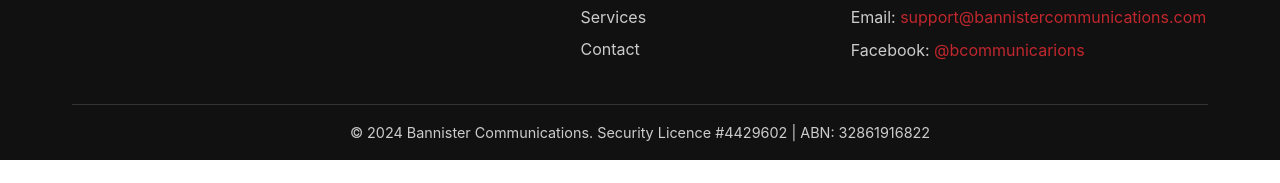
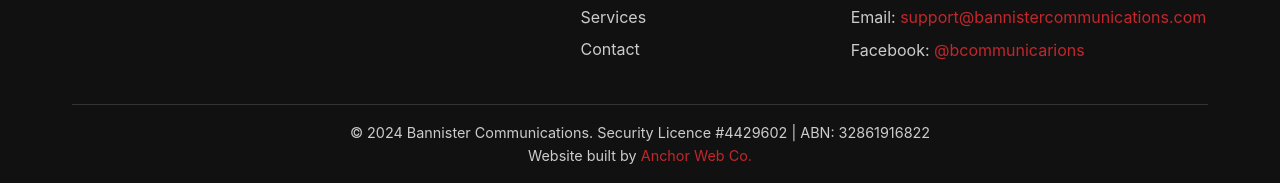
Before and after one commit to matt-milzewski/bannisterCommunications, a plain HTML site: page 404.html in a window 1280 px wide. Shown: the part 1288-1471 px from the top of the page. Before the commit the page ends 1448 px from the top, so only its background shows below. Drawn offline with Linux system fonts and the light colour scheme.

Commit message:
footer fix

```diff
--- a/404.html
+++ b/404.html
@@ -91,6 +91,7 @@
             </div>
             <div class="footer-bottom">
                 <p>&copy; 2024 Bannister Communications. Security Licence #4429602 | ABN: 32861916822</p>
+                <p>Website built by <a href="https://anchorwebco.com.au" target="_blank" rel="noopener">Anchor Web Co.</a></p>
             </div>
         </div>
     </footer>
```
Also changed, not shown: about.html (+1 -0 lines), contact.html (+1 -0 lines), services.html (+1 -0 lines).
